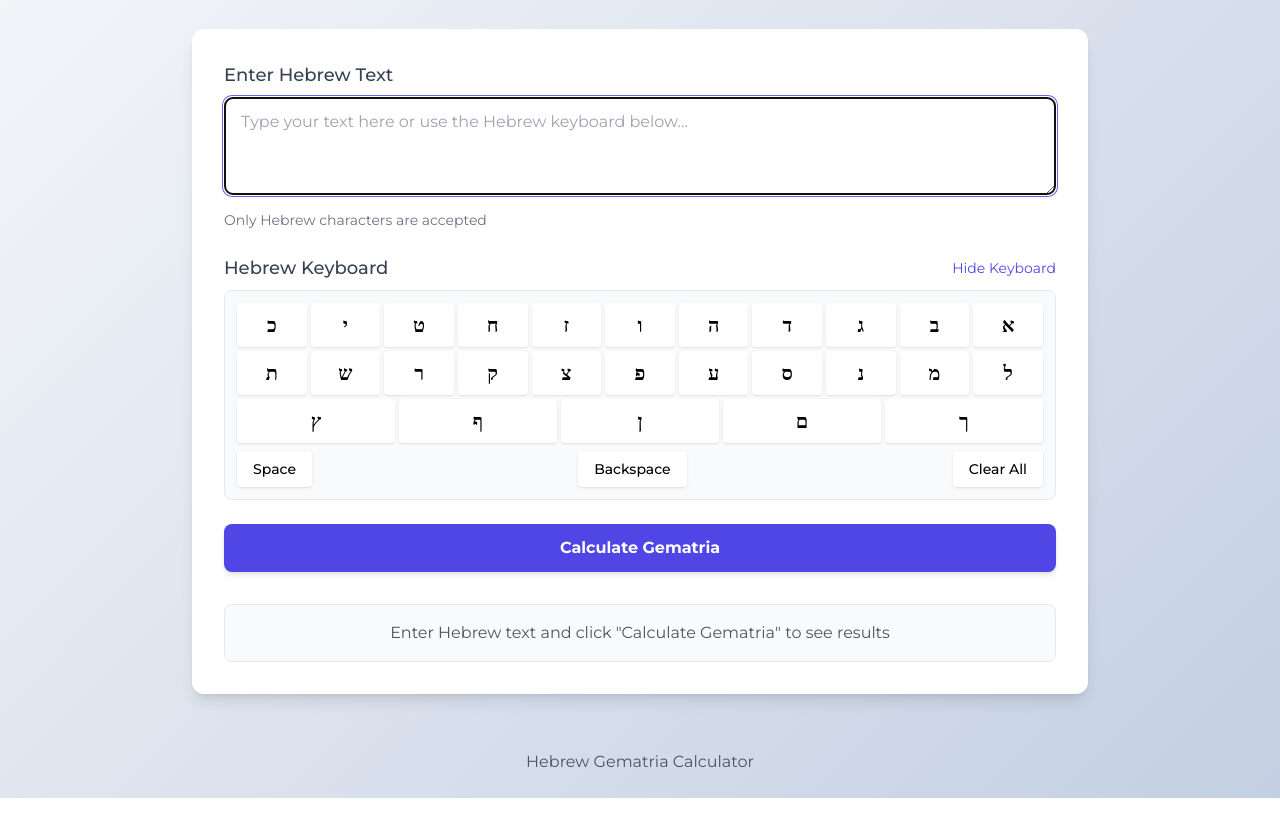
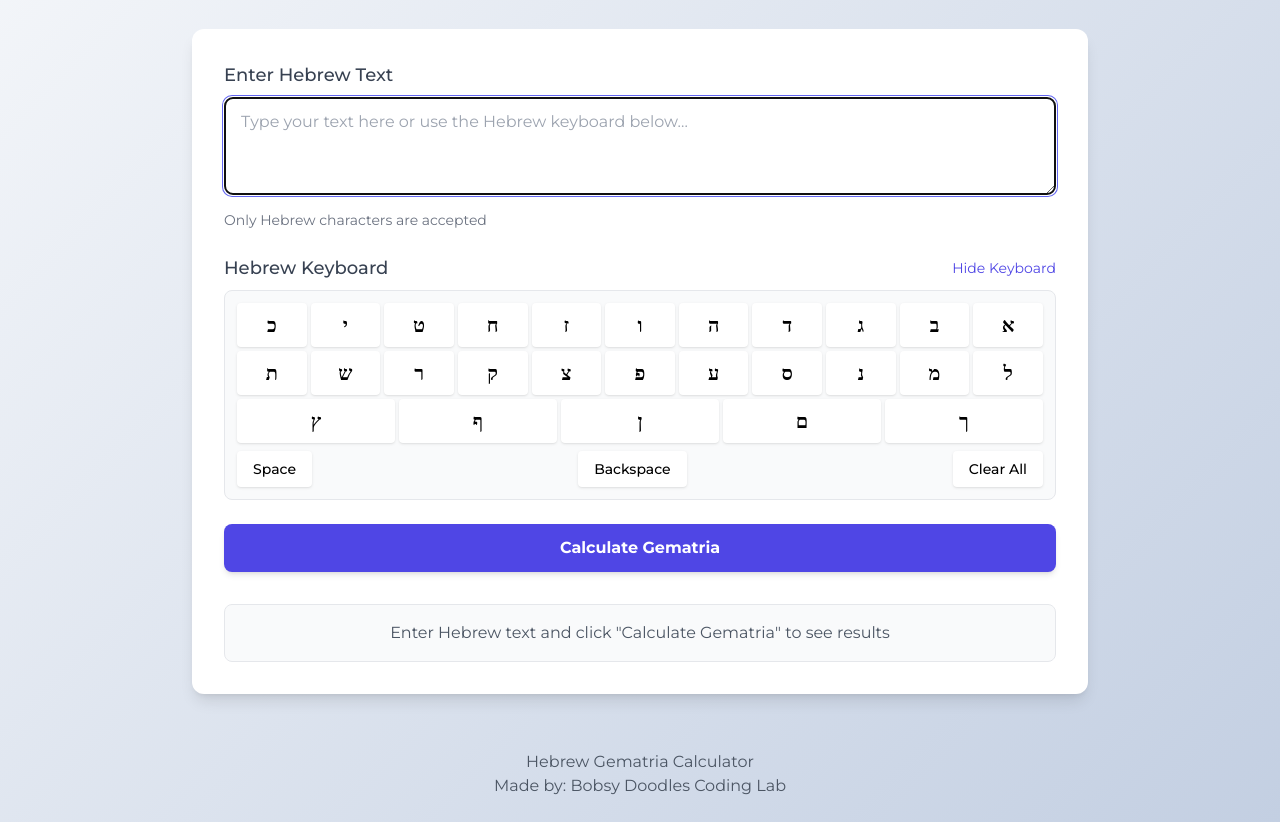
Before and after one commit to bobsy-doodles/Gematria, a plain HTML site: page index.html in a window 1280 px wide. Shown: the part 119-941 px from the top of the page. Before the commit the page ends 917 px from the top, so only its background shows below. Drawn offline with nearby package versions, Linux system fonts and the light colour scheme; a web font is replaced by a local one.

Commit message:
Update index.html

```diff
--- a/index.html
+++ b/index.html
@@ -154,7 +154,10 @@
     </div>
 
     <footer class="text-center py-6 text-gray-600">
-        <p>Hebrew Gematria Calculator</p>
+        <p>Hebrew Gematria Calculator<br>
+           <a href="https://bobsy-doodles.github.io/coding_lab/" class="text-white-400 hover:text-white-300 transition duration-300" target="_blank">
+                Made by: Bobsy Doodles Coding Lab
+            </a></p>
     </footer>
 
     <script>
```
